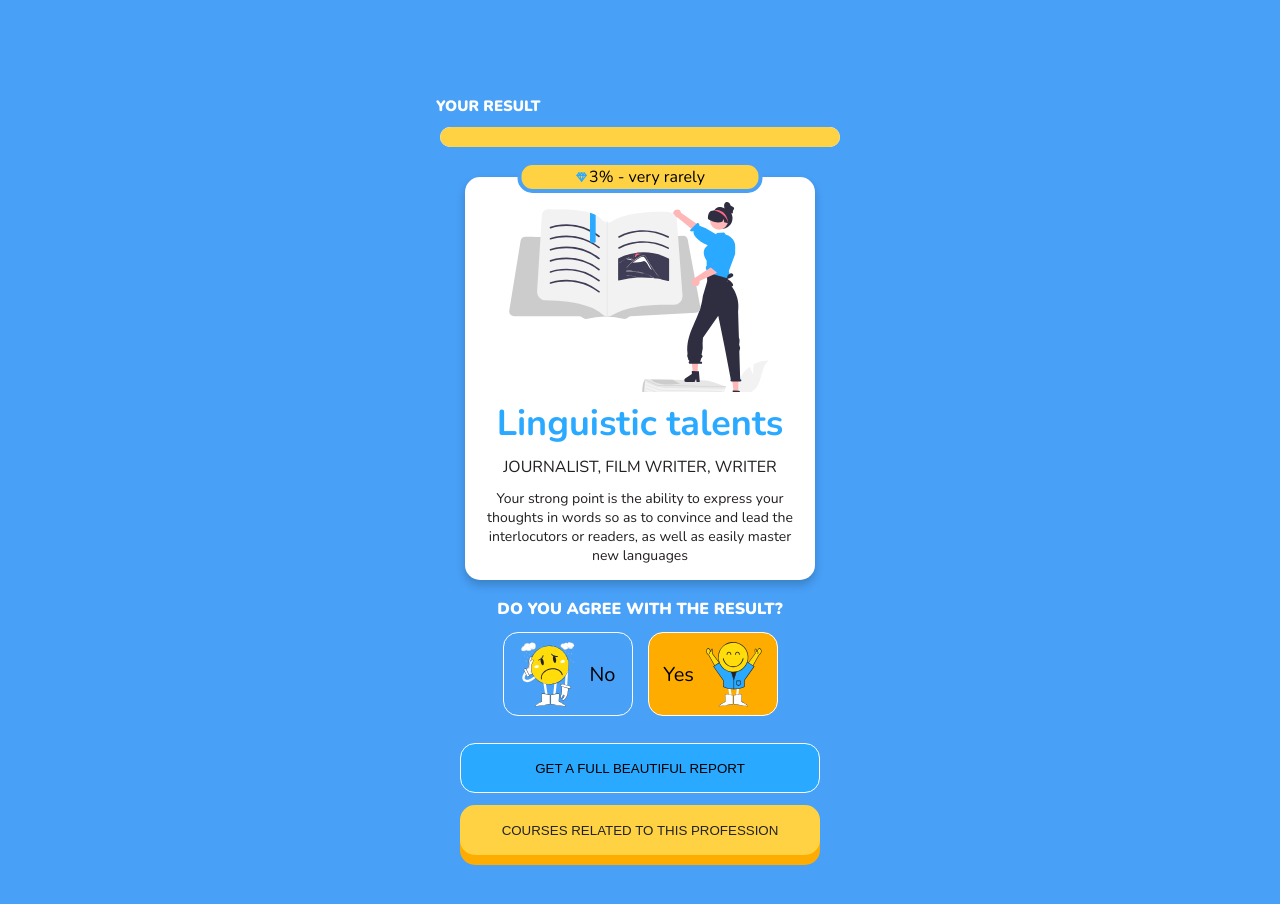
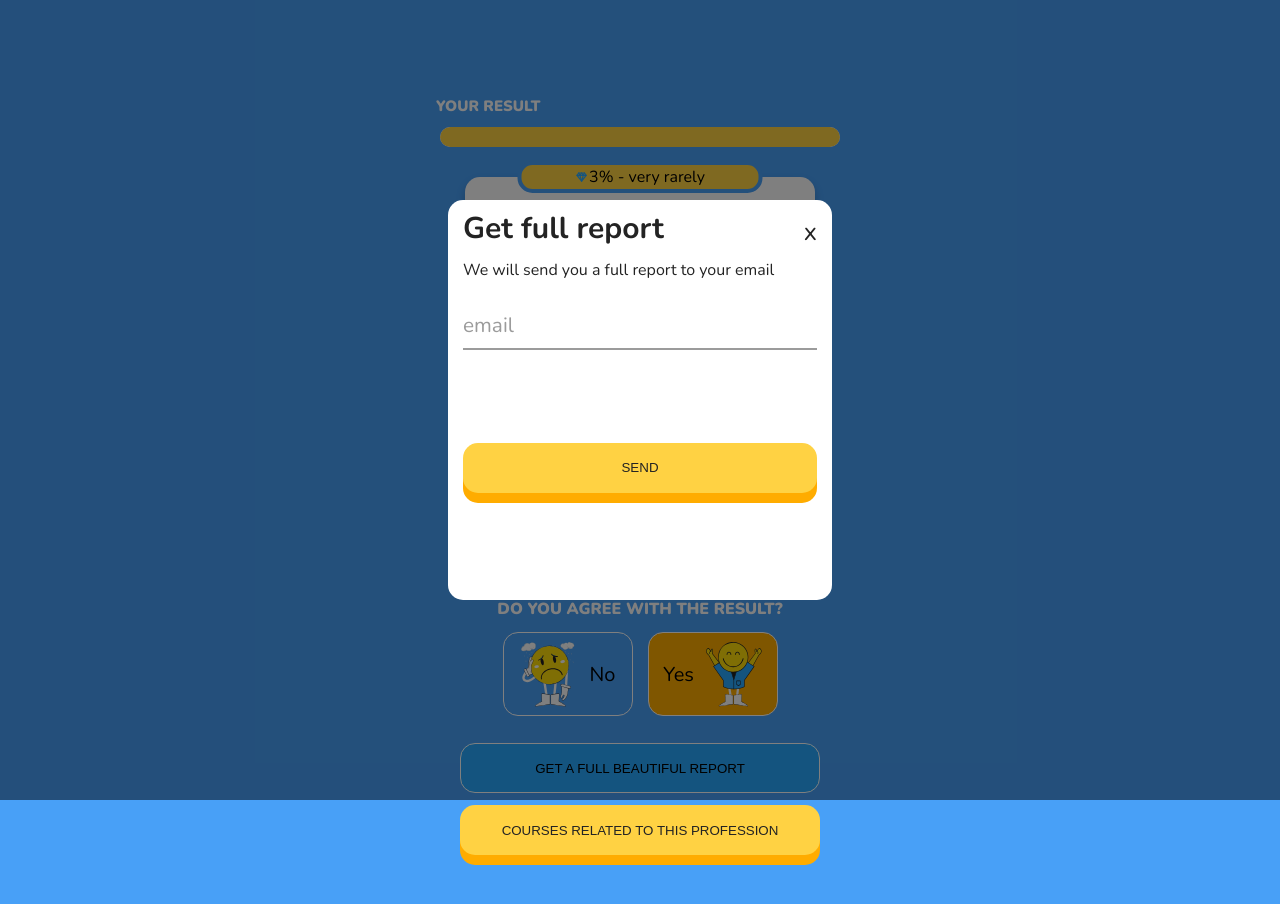
Before and after one commit to gguio/garageweb, a Next.js app: page /en/resultPage in a window 1280 px wide. Both pictures are taken after a click on the button "GET A FULL BEAUTIFUL REPORT". Shown: the top 904 px of the page. Built offline with nearby package versions, Linux system fonts and the light colour scheme.

Commit message:
добавлена бд

```diff
--- /dev/null
+++ b/app/[lng]/components/ModalPage/index.tsx
@@ -0,0 +1,158 @@
+import React from "react";
+import { useEffect, useState } from "react";
+import "@/app/css/modal.css";
+
+import Button from "../Button";
+
+import { initializeApp } from "firebase/app";
+import { getFirestore } from "firebase/firestore";
+import { collection, addDoc } from "firebase/firestore";
+
+const firebaseConfig = {
+    apiKey: "AIzaSyBoE5iKgQMzwW6g1GdOOhIsZVXhxSlwYWM",
+
+    authDomain: "garageweb-8f787.firebaseapp.com",
+
+    projectId: "garageweb-8f787",
+
+    storageBucket: "garageweb-8f787.appspot.com",
+
+    messagingSenderId: "631951742738",
+
+    appId: "1:631951742738:web:b105a12e2d8b81f5e745cb",
+
+    measurementId: "G-DPDDMFQT8Y",
+};
+
+// Initialize Firebase
+
+const app = initializeApp(firebaseConfig);
+const db = getFirestore(app);
+
+const addData = async (email: string) => {
+    try {
+        const docRef = await addDoc(collection(db, "emails"), {
+            email: email,
+        });
+        console.log("Document written with ID: ", docRef.id);
+    } catch (e) {
+        console.error("Error adding document: ", e);
+    }
+};
+
+function validate(email: string) {
+    var re = /\S+@\S+\.\S+/;
+    var res = re.test(email);
+    return res;
+}
+
+export default function ModalPage({
+    onClose,
+    lng,
+}: {
+    onClose: any;
+    lng: string;
+}) {
+    const [local, setLocal] = useState({ title: "", subtitle: "", button: "" });
+
+    const SendEmail = () => {
+        const email = document.getElementById("name") as HTMLInputElement;
+        const label = document.getElementById("label") as HTMLInputElement;
+        if (validate(email.value)) {
+            console.log("valid");
+            onClose();
+            addData(email.value);
+        } else {
+            console.log("invalid");
+            label.style.color = "red";
+            email.style.borderBottom = "2px solid red";
+        }
+    };
+
+    // set local strings
+    useEffect(() => {
+        console.log(lng);
+
+        switch (lng) {
+            case "en":
+                setLocal((prev) => ({
+                    title: "Get full report",
+                    subtitle: "We will send you a full report to your email",
+                    button: "SEND",
+                }));
+                break;
+            case "ru":
+                setLocal((prev) => ({
+                    title: "Получить полный отчет",
+                    subtitle: "Мы отправим вам полный отчет на почту",
+                    button: "ОТПРАВИТЬ",
+                }));
+                break;
+            case "es":
+                setLocal((prev) => ({
+                    title: "Obtener informe completo",
+                    subtitle:
+                        "Le enviaremos un informe completo a su correo electrónico",
+                    button: "ENVIAR",
+                }));
+                break;
+            default:
+                setLocal((prev) => ({
+                    title: "Get full report",
+                    subtitle: "We will send you a full report to your email",
+                    button: "SEND",
+                }));
+                break;
+        }
+    }, [lng]);
+
+    const handleCloseClick = (
+        e: React.MouseEvent<HTMLAnchorElement, MouseEvent>
+    ) => {
+        e.preventDefault();
+        onClose();
+    };
+
+    return (
+        <div className="modalOverlay">
+            <div className="modalWrapper">
+                <div className="modal">
+                    <div className="modalHeader">
+                        <h1 className="modalTitle">{local.title}</h1>
+                        <a href="#" onClick={handleCloseClick}>
+                            x
+                        </a>
+                    </div>
+                    <div className="modalBody">
+                        <p>{local.subtitle}</p>
+                        <div className="form__group field">
+                            <input
+                                type="input"
+                                className="form__field"
+                                placeholder="Name"
+                                name="name"
+                                id="name"
+                                required
+                            />
+                            <label
+                                htmlFor="name"
+                                id="label"
+                                className="form__label"
+                            >
+                                email
+                            </label>
+                        </div>
+                        <Button
+                            onClick={() => {
+                                SendEmail();
+                            }}
+                            styleContainer={{ marginBlock: "auto" }}
+                        >
+                            {local.button}
+                        </Button>
+                    </div>
+                </div>
+            </div>
+        </div>
+    );
+}
--- a/app/[lng]/resultPage/page.tsx
+++ b/app/[lng]/resultPage/page.tsx
@@ -2,26 +2,13 @@
 
 import Image from "next/image";
 
-import {
-    useContext,
-    useEffect,
-    useState,
-    useLayoutEffect,
-    useRef,
-    useMemo,
-} from "react";
+import { useContext, useEffect, useState } from "react";
 import { GlobalContext } from "@/app/globalContext";
-import type { Question } from "@/app/globalContext";
-
-import type { TFunction } from "i18next";
-import { useTranslation } from "@/app/i18n";
 
 import { CountResults } from "../components/CountResults/CountResults";
 
-import { gsap } from "gsap";
-import { ReactSVG } from "react-svg";
-
 import Button from "@/app/[lng]/components/Button";
+import ModalPage from "@/app/[lng]/components/ModalPage";
 
 import styles from "@/app/css/resultPage.module.css";
 import Artist from "@/public/resultPage/artist.svg";
@@ -67,6 +54,7 @@ export default function ResultPage({ params }: { params: RootLayoutParams }) {
         ...resultPage,
         svg: Artist,
     });
+    const [showModal, setShowModal] = useState(false);
 
     // on page load : count results, set local strings, set resultArray
     useEffect(() => {
@@ -215,6 +203,7 @@ export default function ResultPage({ params }: { params: RootLayoutParams }) {
             </div>
 
             <Button
+                onClick={() => setShowModal(true)}
                 classNameContainer={styles.buttonContainer}
                 classNameInner={styles.buttonInner}
                 styleContainer={{
@@ -238,16 +227,15 @@ export default function ResultPage({ params }: { params: RootLayoutParams }) {
                     {localStrings.button2.toUpperCase()}
                 </Button>
             </Link>
-            {/* You will need to replace FullResult with your own implementation */}
-            {/* <FullResult
-                strings={strings}
-                localStrings={localStrings}
-                modalVisible={modalVisible}
-                setModalVisible={setModalVisible}
-                width={width}
-                height={height}
-                resultArray={resultArray}
-            /> */}
+
+            {showModal && (
+                <ModalPage
+                    onClose={() => {
+                        setShowModal(false);
+                    }}
+                    lng={params.lng}
+                />
+            )}
         </div>
     );
 }
--- /dev/null
+++ b/app/css/modal.css
@@ -0,0 +1,117 @@
+.modalTitle {
+    margin-top: 0;
+    font-size: 30px;
+
+    line-height: 0.9;
+}
+
+.modalWrapper {
+    width: 30%;
+    min-width: 270px;
+    height: 50%;
+
+    color: #232323;
+
+}
+
+.modal {
+    background: white;
+    height: 100%;
+    width: 100%;
+    border-radius: 15px;
+    padding: 15px;
+
+    display: flex;
+    flex-direction: column;
+}
+
+.modalOverlay {
+    position: fixed;
+    top: 0;
+    left: 0;
+    width: 100vw;
+    height: 100vh;
+    display: flex;
+    justify-content: center;
+    align-items: center;
+    background-color: rgba(0, 0, 0, 0.5);
+}
+
+.modalBody {
+    padding-top: 10px;
+
+    flex-grow: 1;
+
+    display: flex;
+    flex-direction: column;
+
+}
+
+.modalHeader {
+    display: flex;
+    justify-content: space-between;
+    font-size: 25px;
+}
+
+.form__group {
+    position: relative;
+    padding: 15px 0 0;
+    margin-top: 10px;
+    width: 100%;
+}
+
+.form__field {
+    font-family: inherit;
+    width: 100%;
+    border: 0;
+    border-bottom: 2px solid #9b9b9b;
+    outline: 0;
+    font-size: 1.3rem;
+    color: #232323;
+    padding: 7px 0;
+    background: transparent;
+    transition: border-color 0.2s;
+}
+
+.form__field::placeholder {
+    color: transparent;
+}
+
+.form__field:placeholder-shown~.form__label {
+    font-size: 1.3rem;
+    cursor: text;
+    top: 20px;
+}
+
+.form__label {
+    position: absolute;
+    top: 0;
+    display: block;
+    transition: 0.2s;
+    font-size: 1rem;
+    color: #9b9b9b;
+}
+
+.form__field:focus {
+    padding-bottom: 6px;
+    font-weight: 700;
+    border-width: 3px;
+    border-image: linear-gradient(to right, var(--accent), var(--accentSecondary));
+    border-image-slice: 1;
+}
+
+.form__field:focus~.form__label {
+    position: absolute;
+    top: 0;
+    display: block;
+    transition: 0.2s;
+    font-size: 1rem;
+    color: var(--accentSecondary) !important;
+    font-weight: 700;
+}
+
+/* reset input */
+.form__field:required,
+.form__field:invalid {
+    box-shadow: none;
+}
--- /dev/null
+++ b/app/i18n/locales/en/modal.json
@@ -0,0 +1,3 @@
+{
+    "title": "Get full report on email"
+}
--- a/package.json
+++ b/package.json
@@ -10,6 +10,7 @@
     },
     "dependencies": {
         "accept-language": "^3.0.18",
+        "firebase": "^10.5.0",
         "gsap": "^3.12.2",
         "i18next": "^23.5.1",
         "i18next-resources-to-backend": "^1.1.4",
```
Also changed, not shown: 1 other file (tests, documents, lock files or other folders).
